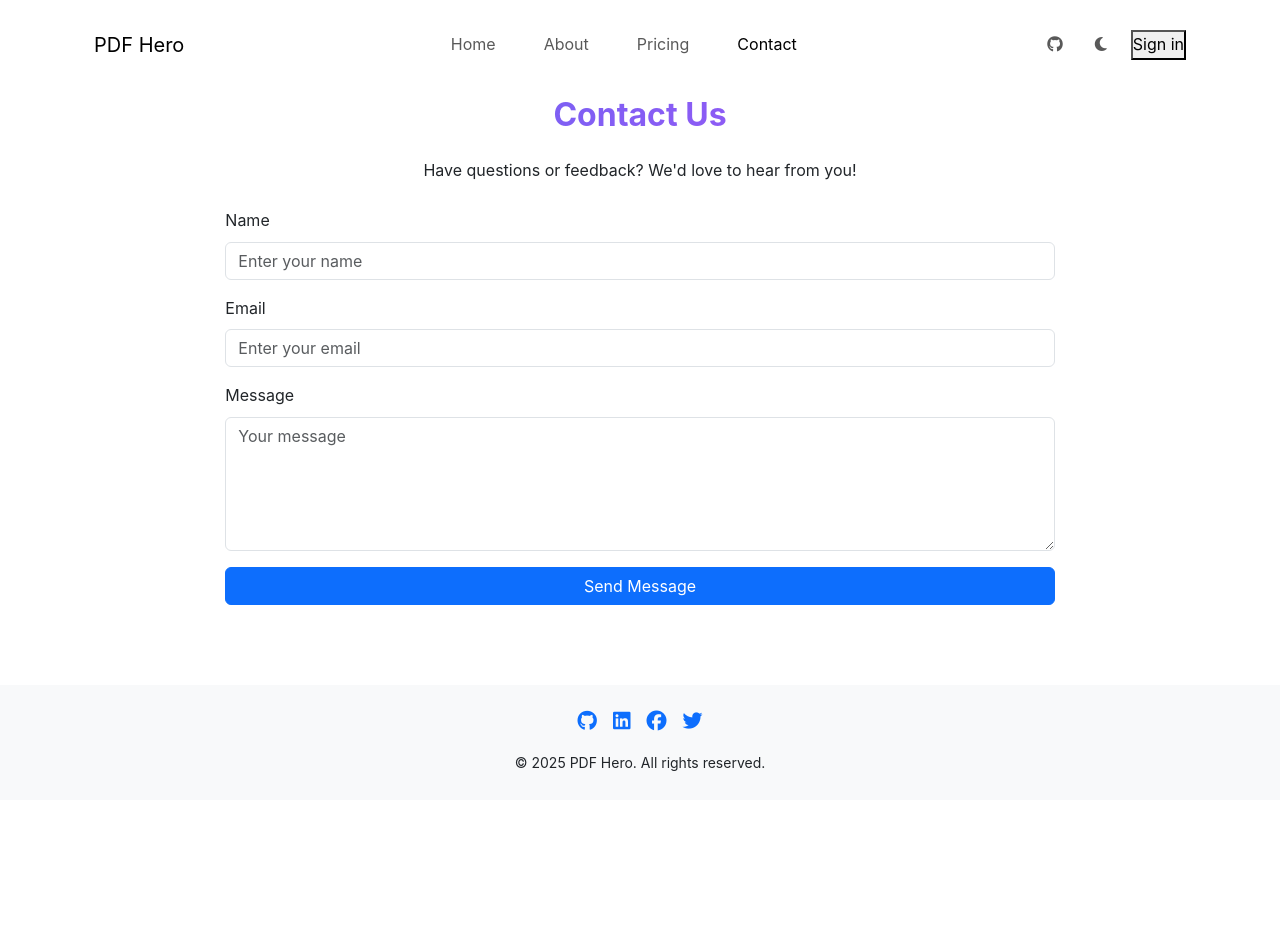
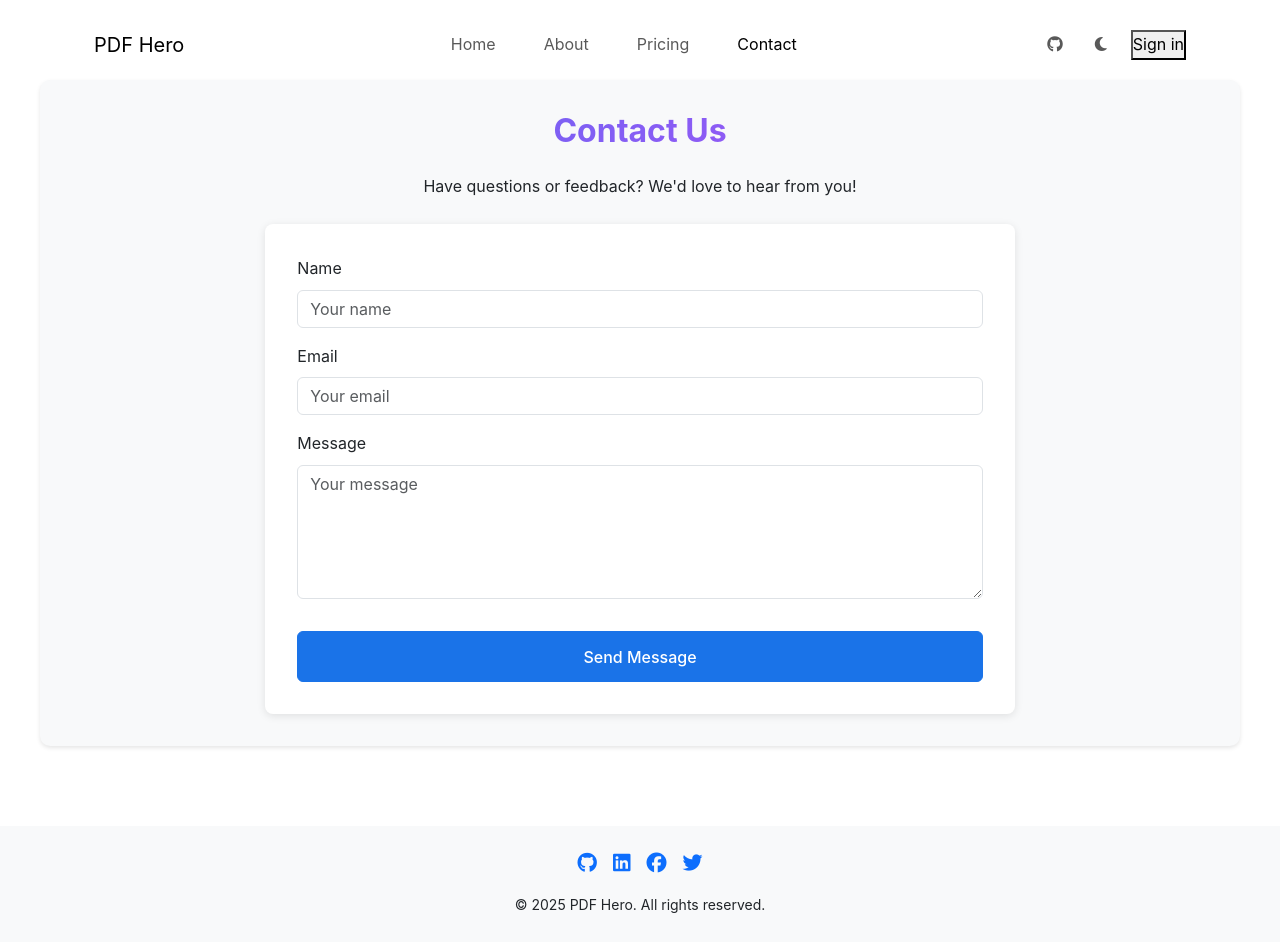
Before and after one commit to GourangaDasSamrat/PDF-Merger-React, a React (Vite) app: page /contact in a window 1280 px wide. Before the commit the page ends 800 px from the top, so only its background shows below. Built offline with nearby package versions, Linux system fonts and the light colour scheme; no server answers.

Commit message:
Update README, add CONTRIBUTING guidelines, and include MIT License

```diff
--- a/src/components/Contact.jsx
+++ b/src/components/Contact.jsx
@@ -1,8 +1,39 @@
 import emailjs from "@emailjs/browser";
 import { useRef, useState } from "react";
 import { Alert, Button, Container, Form } from "react-bootstrap";
+import styled from "styled-components";
 
-export default function Contact() {
+const ContactContainer = styled.div`
+  background-color: #f8f9fa;
+  border-radius: 10px;
+  box-shadow: 0 2px 4px rgba(0, 0, 0, 0.1);
+  padding: 2rem;
+  margin: 2rem auto;
+  max-width: 1200px;
+`;
+
+const ContactForm = styled(Form)`
+  background-color: white;
+  padding: 2rem;
+  border-radius: 8px;
+  box-shadow: 0 2px 8px rgba(0, 0, 0, 0.1);
+`;
+
+const SubmitButton = styled(Button)`
+  width: 100%;
+  padding: 0.8rem;
+  font-weight: 500;
+  margin-top: 1rem;
+  background-color: #1a73e8;
+  border-color: #1a73e8;
+
+  &:hover {
+    background-color: #1557b0;
+    border-color: #1557b0;
+  }
+`;
+
+function Contact() {
   const [status, setStatus] = useState({ type: "", message: "" });
   const [loading, setLoading] = useState(false);
   const formRef = useRef();
@@ -14,10 +45,10 @@ export default function Contact() {
 
     try {
       await emailjs.sendForm(
-        "YOUR_SERVICE_ID",
-        "YOUR_TEMPLATE_ID",
+        import.meta.env.VITE_EMAILJS_SERVICE_ID,
+        import.meta.env.VITE_EMAILJS_TEMPLATE_ID,
         formRef.current,
-        "YOUR_PUBLIC_KEY"
+        import.meta.env.VITE_EMAILJS_PUBLIC_KEY
       );
 
       setStatus({
@@ -37,7 +68,8 @@ export default function Contact() {
   };
 
   return (
-    <Container fluid className="py-5 mt-5">
+    <Container fluid className="py-5">
+      <ContactContainer>
         <div className="row justify-content-center">
           <div className="col-md-8">
             <h2 className="text-center mb-4">Contact Us</h2>
@@ -51,14 +83,14 @@ export default function Contact() {
               </Alert>
             )}
 
-          <Form ref={formRef} onSubmit={handleSubmit}>
+            <ContactForm ref={formRef} onSubmit={handleSubmit}>
               <Form.Group className="mb-3">
                 <Form.Label>Name</Form.Label>
                 <Form.Control
                   type="text"
                   name="user_name"
+                  placeholder="Your name"
                   required
-                placeholder="Enter your name"
                 />
               </Form.Group>
 
@@ -67,8 +99,8 @@ export default function Contact() {
                 <Form.Control
                   type="email"
                   name="user_email"
+                  placeholder="Your email"
                   required
-                placeholder="Enter your email"
                 />
               </Form.Group>
 
@@ -77,30 +109,21 @@ export default function Contact() {
                 <Form.Control
                   as="textarea"
                   name="message"
-                required
                   rows={5}
                   placeholder="Your message"
+                  required
                 />
               </Form.Group>
 
-            <Button
-              variant="primary"
-              type="submit"
-              className="w-100"
-              disabled={loading}
-            >
-              {loading ? (
-                <>
-                  <span className="spinner-border spinner-border-sm me-2" />
-                  Sending...
-                </>
-              ) : (
-                "Send Message"
-              )}
-            </Button>
-          </Form>
+              <SubmitButton type="submit" disabled={loading}>
+                {loading ? "Sending..." : "Send Message"}
+              </SubmitButton>
+            </ContactForm>
           </div>
         </div>
+      </ContactContainer>
     </Container>
   );
 }
+
+export default Contact;
```
Also changed, not shown: LICENSE.txt (added), vercel.json (added), 2 other files (tests, documents, lock files or other folders). Lines whose indentation alone changed are shown as unchanged.
